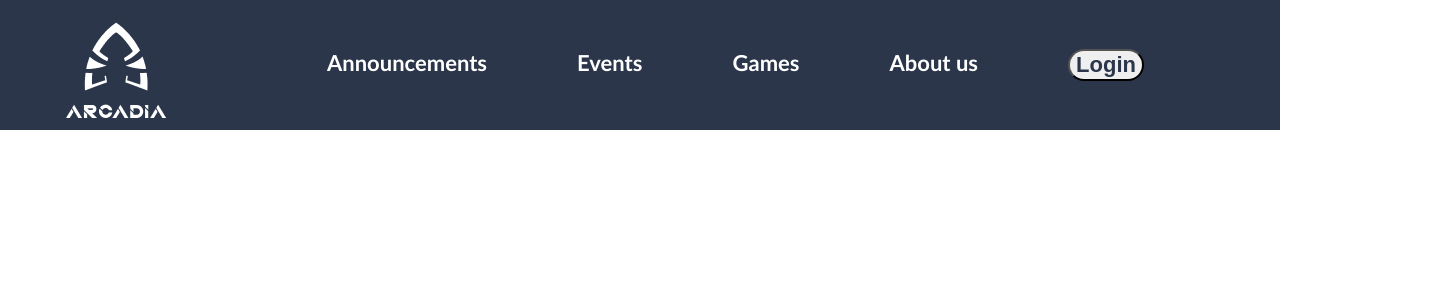
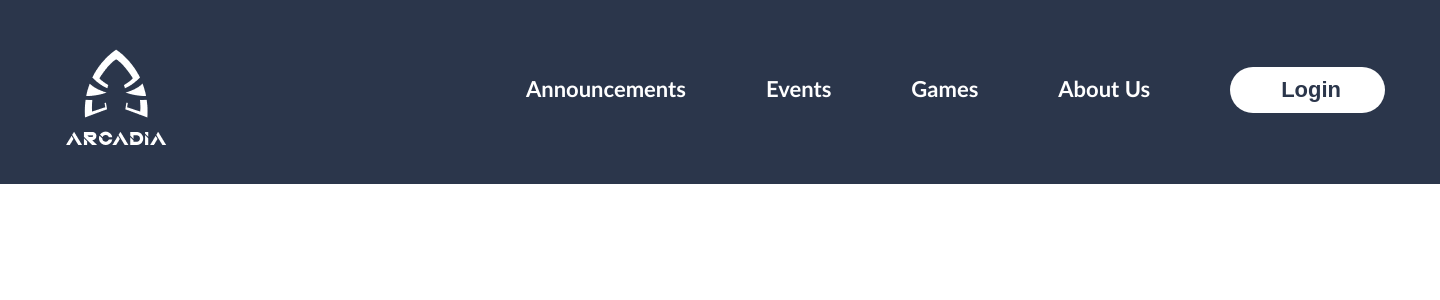
Before and after one commit to iiitv/Arcadia-official-web, a React (Create React App) app: page / in a window 1280 px wide. Shown: the top 300 px of the page, 1440 px wide, since content can reach past the window. Built offline with nearby package versions, Linux system fonts and the light colour scheme.

Commit message:
Updated styling

```diff
--- a/src/components/navbar/Navbar.js
+++ b/src/components/navbar/Navbar.js
@@ -14,7 +14,7 @@ const Navbar = () => {
                     <li className="nav__header__list__element">Announcements</li>
                     <li className="nav__header__list__element">Events</li>
                     <li className="nav__header__list__element">Games</li>
-                    <li className="nav__header__list__element">About us</li>
+                    <li className="nav__header__list__element">About Us</li>
                     <li className="nav__header__list__element"><button className="nav__header__list__element__login">Login</button></li>
                 </ul>
             </div>
--- a/src/components/navbar/Navbar.scss
+++ b/src/components/navbar/Navbar.scss
@@ -1,10 +1,10 @@
 .nav{
     display: flex;
     flex-flow: column;
-    background:#2B364B;
+    width: 1440px;
+    background: #2B364B;
 ;
     &__header{
-        width: 100%;
         display: flex;
         flex-flow: row;
         justify-content: space-between;
@@ -13,57 +13,68 @@
         font-family: 'Gill Sans', 'Gill Sans MT', Calibri, 'Trebuchet MS', sans-serif;
         font-size: 22px;
         position: relative;
-        height: 130px;
+        height: 184px;
 
         &__logo{
             display: flex;
             flex-flow: justify-content;
             position: relative;
+            width: 524px;
             margin-left: 47px;
             margin-top: 28px;
             vertical-align: middle;
+            &img{
+                width: 139px;
+                height: 156px;
+            }
         }
         &__list{
             display: flex;
             justify-content: space-around;
             flex-flow: row;
             vertical-align: middle;
-            gap: 1rem;
-            grid-template-columns: repeat(5, minmax(0, 1fr));
+            //gap: 1rem;
+            //grid-template-columns: repeat(5, minmax(0, 1fr));
             text-align: center;
             list-style-type: none;
             box-sizing: border-box;
             width: 916px;
-            margin-left: 5%;
+            margin-left: 300px;
             position: relative;
-            margin-right: 99px;
+            margin-right: 48px;
             height: inherit;
             padding: auto;
             flex: auto;
-            margin-top: 120px;
+            margin-top: 172px;
             &__element{
                 flex: auto;
-                //width: 67px;
                 box-sizing: border-box;
                 font-size: 22px;
                 font-weight: 600;
                 text-decoration: none;
                 text-align: center;
                 align-items: center;
+                margin-right: 80px;
                 color: #FFFFFF;
                 position: relative;
                 padding-top: none;
                 justify-content: center;
                 white-space: nowrap;
                 &__login{
-                    border-color: none;
-                    border-radius: 16px;
+                    border: none;
+                    height: 46px;
+                    width: 155px;
+                    padding: 9px 51px;
+                    margin-top: -8px;
+                    margin-right: 48px;
+                    border-radius: 24px;
                     font-size: 22px;
                     font-weight: 600;
                     text-decoration: none;
                     text-align: center;
                     align-items: center;
                     color: #2B364B;
+                    background-color: #FFFFFF;
                 }
             }
         }
```
